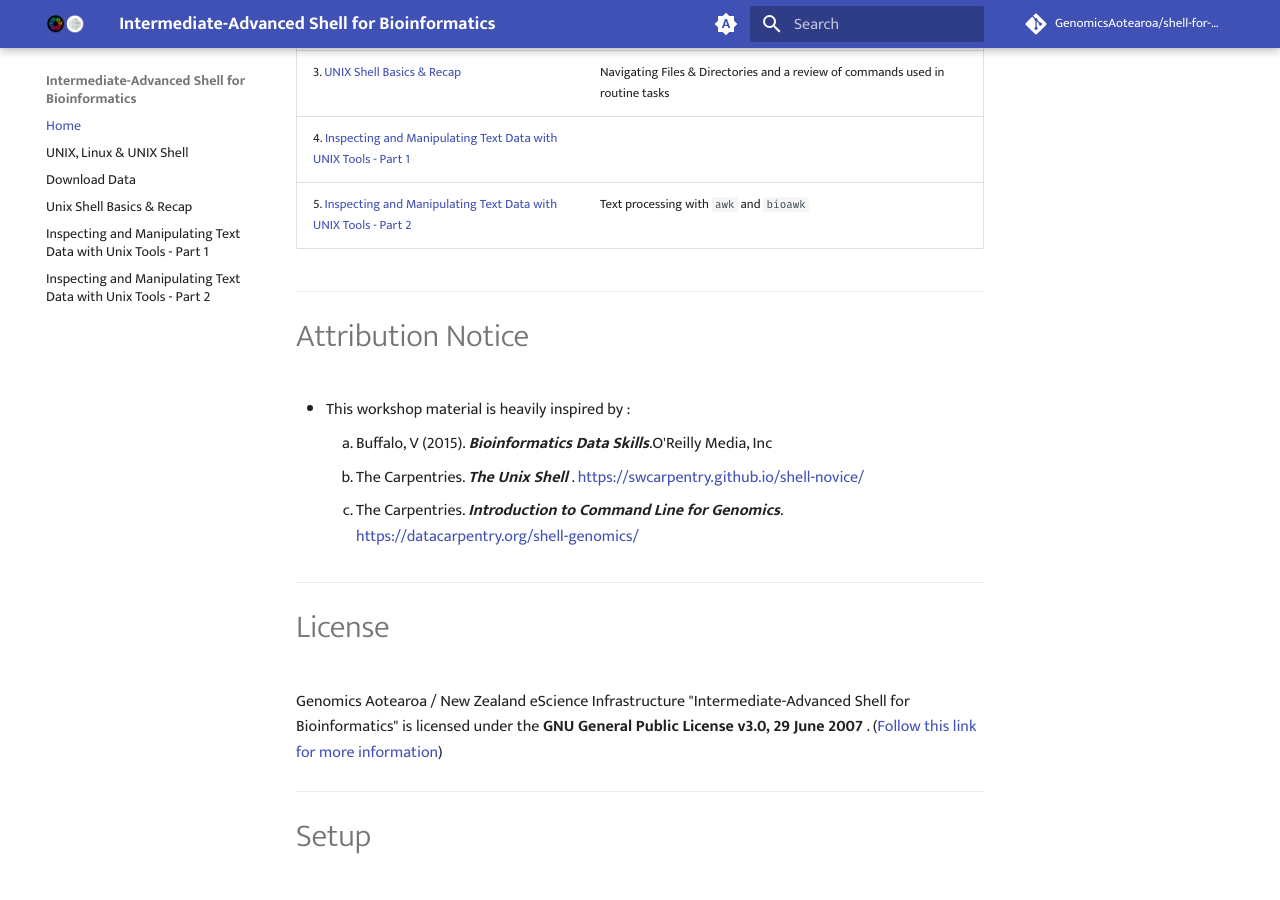
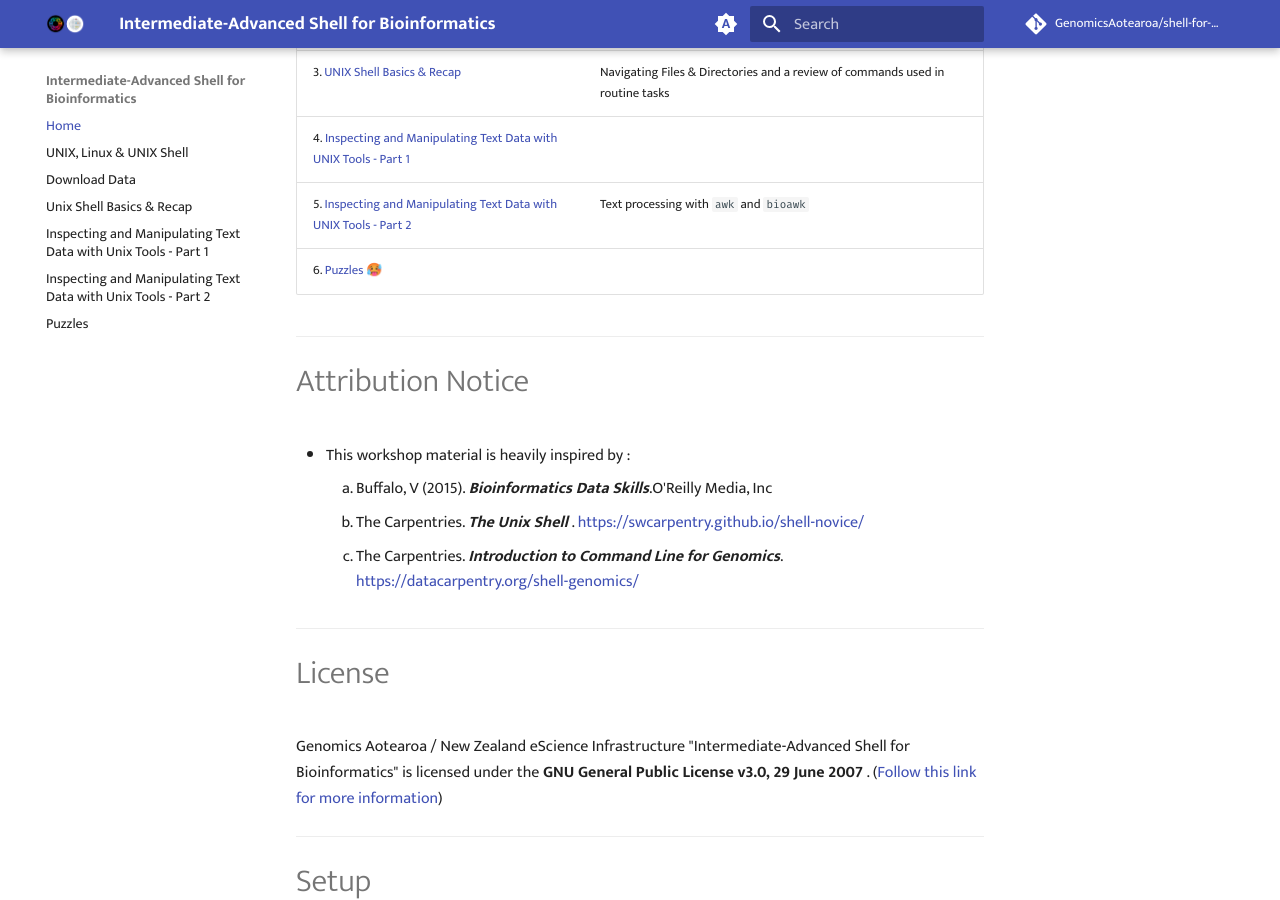
Before and after one commit to GenomicsAotearoa/shell-for-bioinformatics, an MkDocs documentation site: the page built from docs/index.md, in a window 1280 px wide and 900 px high, scrolled down 636 px. Built offline with MkDocs 1.6.1 and Material for MkDocs 9.7.7, drawn with Linux system fonts in a browser that asks for light colours; comment, search, counter and statistics services are not loaded.

Commit message:
add puzzles and an emoji

```diff
--- a/docs/index.md
+++ b/docs/index.md
@@ -15,6 +15,7 @@
 |3. [UNIX Shell Basics & Recap](./2_unixshellbasics.md)|Navigating Files & Directories and a review of  commands used in routine tasks|
 |4. [Inspecting and Manipulating Text Data with UNIX Tools - Part 1](./4_inspectmanipluate.md)||
 |5. [Inspecting and Manipulating Text Data with UNIX Tools - Part 2](./5_inspectmanipulate2.md)| Text processing with `awk` and `bioawk`|
+|6. [Puzzles](./puzzles.md) 🥵                                       |
 
 - - -
 
@@ -29,6 +30,8 @@
 - - -
 
 # License
+
+
 
 Genomics Aotearoa / New Zealand eScience Infrastructure "Intermediate-Advanced Shell for Bioinformatics" is licensed under the **GNU General Public License v3.0, 29 June 2007** . ([Follow this link for more information](https://github.com/GenomicsAotearoa/shell-for-bioinformatics/blob/main/LICENSE))
 
```
Also changed, not shown: docs/puzzles.md (added).
